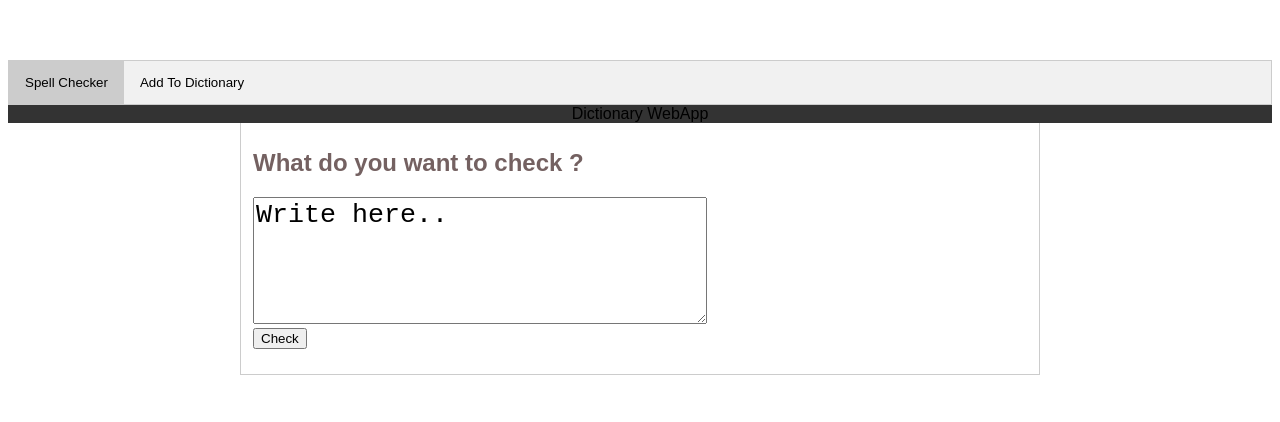
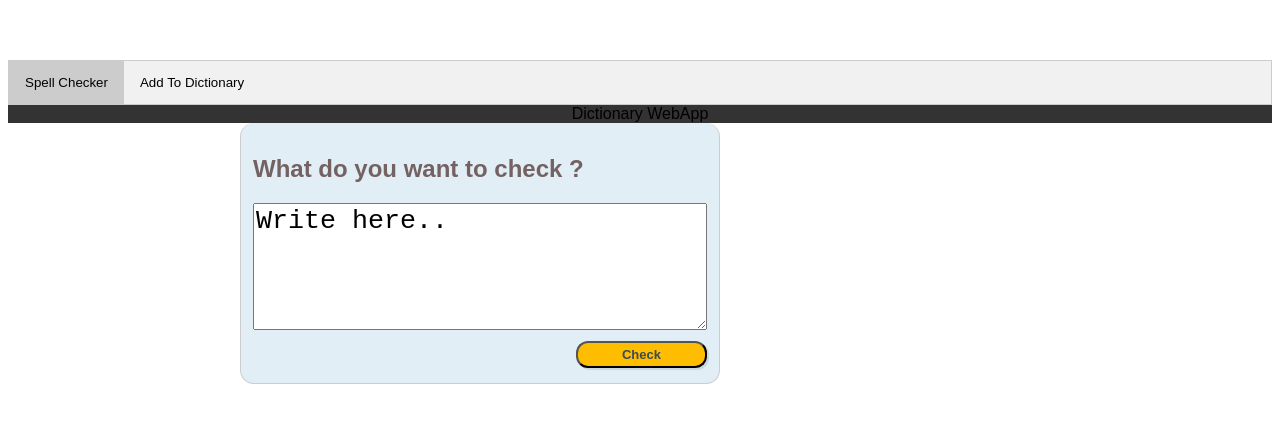
Before and after one commit to shivamg7/dictionary_webapp, a website: page index.html in a window 1280 px wide. Drawn offline with Linux system fonts and the light colour scheme.

Commit message:
Update css

```diff
--- a/style.css
+++ b/style.css
@@ -9,6 +9,21 @@ body {
     margin-top: 60px;
 }
 
+#Check {
+    width: 454px;
+    border-radius: 14px;
+    background-color: #e2eef6;
+    float: left;
+    padding: 12px;
+}
+
+#Addto {
+    width: 454px;
+    border-radius: 14px;
+    background-color: #e2eef6;
+    float: left;
+    padding: 12px;
+}
 .center {
     text-align: center;
 }
@@ -23,6 +38,19 @@ body {
 
 .img-medium {
     height: 500px;
+}
+
+.yellow-btn
+{
+    float: right;
+    border-radius: 12px;
+    background-color: #ffbd00;
+    box-shadow: 2px 2px 0 0 rgba(0,0,0,0.1);
+    padding: 4px 44px;
+    font-size: 13px;
+    font-weight: 600;
+    color: #384c5e;
+    margin-top: 7px;
 }
 
 .container {
```
